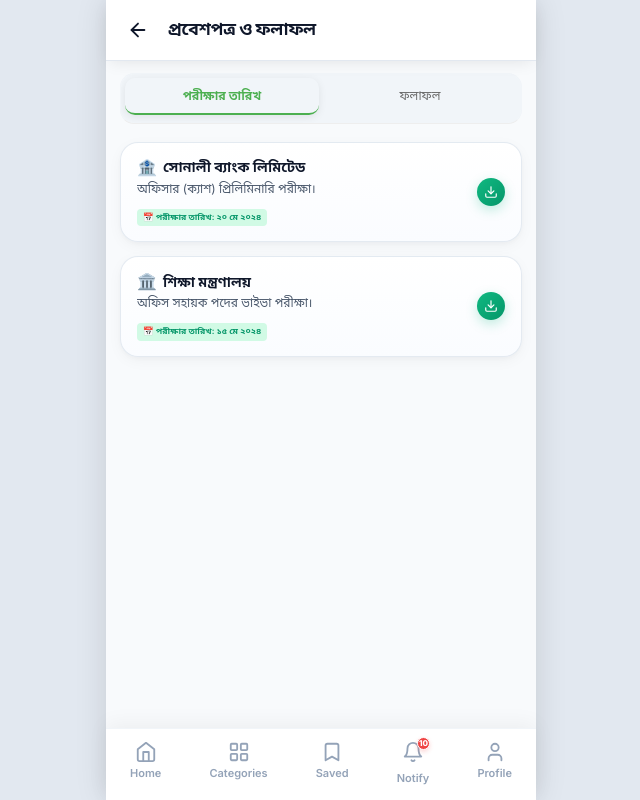
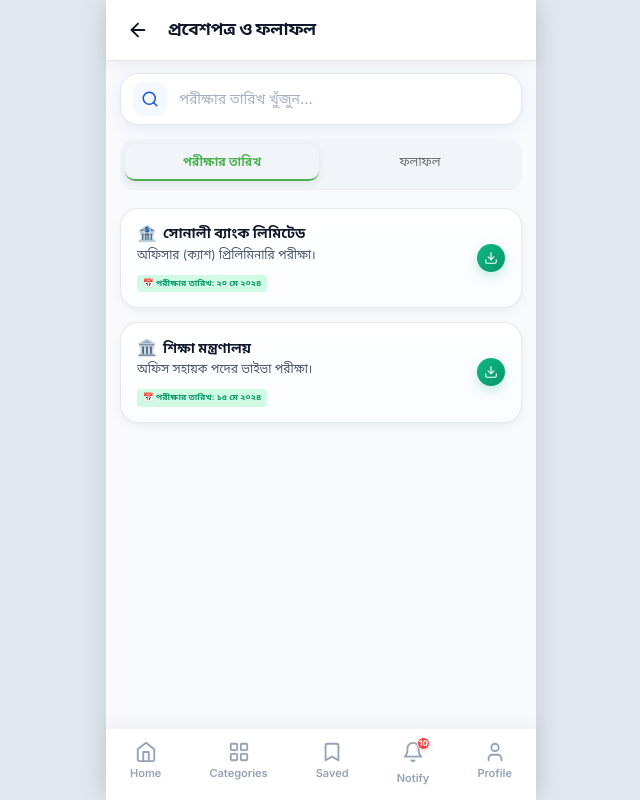
Before and after one commit to rudrodeb029/Job-Circular, a React (Vite) app: page /admit-card in a window 1280 px wide. Shown: the whole page, without its empty margins (319-959 px from the left). Built offline with nearby package versions, Linux system fonts and the light colour scheme; no server answers.

Commit message:
Add dedicated SearchBar and filter logic to Admit Card & Result screen

```diff
--- a/src/pages/AdmitCardResult.jsx
+++ b/src/pages/AdmitCardResult.jsx
@@ -4,6 +4,7 @@
 import TabBar from '../components/TabBar';
 import BottomNav from '../components/BottomNav';
 import EmptyState from '../components/EmptyState';
+import SearchBar from '../components/SearchBar';
 import { admitCards } from '../data/notifications';
 import { useAppContext } from '../context/AppContext';
 
@@ -32,7 +33,6 @@
   'ওয়াটারএইড বাংলাদেশ': '💧',
   'টেন মিনিট স্কুল': '✍️',
   'প্রাথমিক শিক্ষা অধিদপ্তর': '🏫',
-  'इस्लामी बैंक বাংলাদেশ': '🕌',
   'ইসলামী ব্যাংক বাংলাদেশ': '🕌',
   'প্রাথমিক ও গণশিক্ষা মন্ত্রণালয়': '🏫'
 };
@@ -42,13 +42,25 @@
   const { state } = useAppContext();
   const isEn = state.language === 'en';
   const [activeTab, setActiveTab] = useState('admit_card');
+  const [searchQuery, setSearchQuery] = useState('');
 
   const tabs = useMemo(() => [
     { id: 'admit_card', label: isEn ? 'Exam Date' : 'পরীক্ষার তারিখ' },
     { id: 'result', label: isEn ? 'Result' : 'ফলাফল' }
   ], [isEn]);
 
-  const filteredItems = admitCards.filter(item => item.type === activeTab);
+  const searchedItems = useMemo(() => {
+    const items = admitCards.filter(item => item.type === activeTab);
+    if (!searchQuery.trim()) return items;
+    const query = searchQuery.toLowerCase();
+    return items.filter(item => {
+      const org = (item.organization || '').toLowerCase();
+      const orgEn = (item.organizationEn || '').toLowerCase();
+      const exam = (item.examName || '').toLowerCase();
+      const examEn = (item.examNameEn || '').toLowerCase();
+      return org.includes(query) || orgEn.includes(query) || exam.includes(query) || examEn.includes(query);
+    });
+  }, [activeTab, searchQuery]);
 
   return (
     <div className="page">
@@ -60,13 +72,34 @@
       </div>
 
       <div className="page-content">
-        <div style={{ marginBottom: 'var(--space-lg)' }}>
-          <TabBar tabs={tabs} activeTab={activeTab} onTabChange={setActiveTab} />
+        {/* Modern Search Bar */}
+        <div style={{ marginBottom: 'var(--space-md)' }}>
+          <SearchBar
+            value={searchQuery}
+            onChange={(e) => setSearchQuery(e.target.value)}
+            placeholder={
+              activeTab === 'admit_card'
+                ? (isEn ? 'Search exam dates...' : 'পরীক্ষার তারিখ খুঁজুন...')
+                : (isEn ? 'Search results...' : 'ফলাফল খুঁজুন...')
+            }
+          />
         </div>
 
-        {filteredItems.length > 0 ? (
+        {/* Tab Switcher */}
+        <div style={{ marginBottom: 'var(--space-lg)' }}>
+          <TabBar
+            tabs={tabs}
+            activeTab={activeTab}
+            onTabChange={(tab) => {
+              setActiveTab(tab);
+              setSearchQuery('');
+            }}
+          />
+        </div>
+
+        {searchedItems.length > 0 ? (
           <div style={{ display: 'flex', flexDirection: 'column', gap: 'var(--space-md)' }}>
-            {filteredItems.map(item => {
+            {searchedItems.map(item => {
               const displayIcon = orgIconsMap[item.organization] || '🏛️';
               const orgName = isEn ? (item.organizationEn || item.organization) : item.organization;
               const examName = isEn ? (item.examNameEn || item.examName) : item.examName;
@@ -227,8 +260,16 @@
         ) : (
           <EmptyState
             icon={FileText}
-            title={activeTab === 'admit_card' ? (isEn ? 'No Exam Dates Available' : 'কোনো পরীক্ষার তারিখ পাওয়া যায়নি') : (isEn ? 'No Results Available' : 'কোনো ফলাফল পাওয়া যায়নি')}
-            description={isEn ? 'Check back later for new exam notices and results.' : 'নতুন পরীক্ষার নোটিশ এবং ফলাফলের জন্য পরবর্তীতে চেক করুন।'}
+            title={
+              activeTab === 'admit_card'
+                ? (isEn ? 'No Exam Dates Found' : 'কোনো পরীক্ষার তারিখ পাওয়া যায়নি')
+                : (isEn ? 'No Results Found' : 'কোনো ফলাফল পাওয়া যায়নি')
+            }
+            description={
+              searchQuery
+                ? (isEn ? 'Try searching with a different term.' : 'অন্য বিবরণ দিয়ে সার্চ করে দেখুন।')
+                : (isEn ? 'Check back later for new exam notices and results.' : 'নতুন পরীক্ষার নোটিশ এবং ফলাফলের জন্য পরবর্তীতে চেক করুন।')
+            }
           />
         )}
       </div>
```
